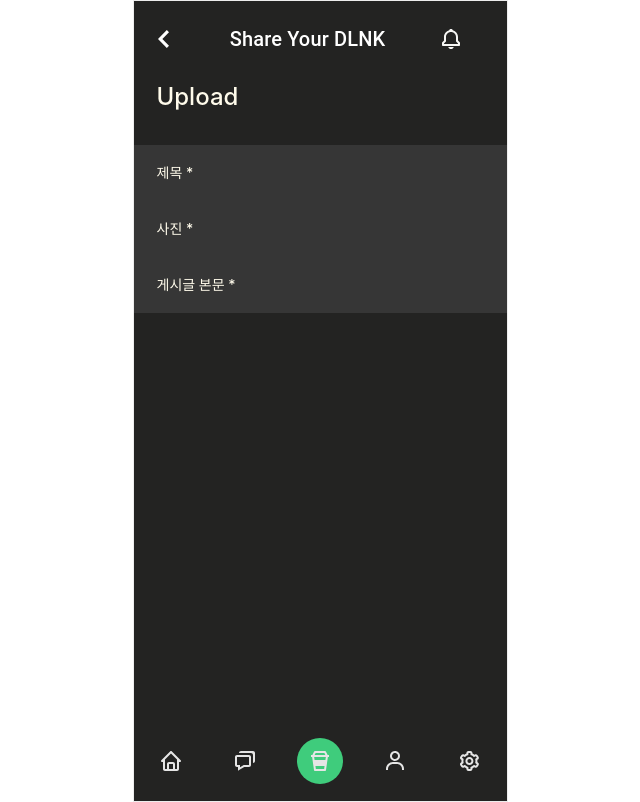
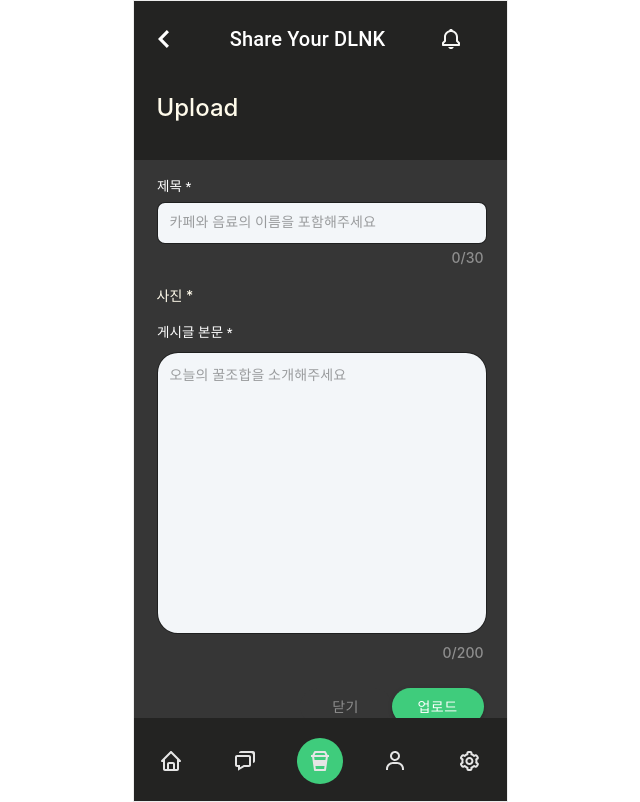
Before and after one commit to D-LINK-alpha/D-LINK-frontend, a React (Create React App) app: page /community/upload in a window 1280 px wide. Shown: the whole page, without its empty margins (320-960 px from the left). Built offline with nearby package versions, Linux system fonts and the light colour scheme.

Commit message:
feat: upload 페이지

```diff
--- a/src/App.css
+++ b/src/App.css
@@ -33,6 +33,7 @@
 }
 
 .App {
+    overflow: scroll;
     position: relative;
     @media screen and (min-width: 480px) {
         width: 375px;
@@ -44,8 +45,12 @@
     font-family: 'Inter', sans-serif;
     font-weight: 500;
     text-align: center;
-    overflow: scroll;
+
     border: 1px solid #EDEDED;
+}
+
+::-webkit-scrollbar{
+    display: none;
 }
 
 .App::-webkit-scrollbar{
@@ -58,8 +63,12 @@
     }
 }
 
-
 /*community 에서 이미지의 scroll bar 없애기 위한 커스텀 css*/
 .MuiBox-root.css-176kmp3::-webkit-scrollbar{
     display: none;
 }
+
+/*죄송...mui css 안 먹어서 이런 수를 써버렸어요*/
+.css-lwfuhk-MuiFormLabel-root-MuiInputLabel-root.Mui-focused {
+    color: white !important;
+}
--- /dev/null
+++ b/src/components/Input/communityInput.js
@@ -0,0 +1,73 @@
+import * as React from 'react';
+import { styled } from '@mui/material/styles';
+import InputBase from '@mui/material/InputBase';
+import InputLabel from '@mui/material/InputLabel';
+import FormControl from '@mui/material/FormControl';
+import PropTypes from 'prop-types';
+
+CommunityInput.propTypes = {
+  label: PropTypes.string.isRequired,
+  placeholder: PropTypes.string.isRequired,
+  multiline: PropTypes.bool,
+  rows: PropTypes.number,
+  borderRadius: PropTypes.number,
+  value: PropTypes.string.isRequired,
+  onChange: PropTypes.func.isRequired,
+};
+
+const BootstrapInput = styled(InputBase)(({ theme, borderRadius }) => ({
+  'label + &': {
+    marginTop: theme.spacing(3),
+    fontSize: 18,
+  },
+
+  '& .MuiInputBase-input': {
+    borderRadius: borderRadius,
+    position: 'relative',
+    backgroundColor: theme.palette.mode === 'light' ? '#F3F6F9' : '#1A2027',
+    border: '1px solid',
+    fontSize: 14,
+    width: '304px',
+    padding: '10px 12px',
+    color: 'inherit',
+    '&:focus': {
+      outline: 'none',
+      boxShadow: 'none',
+      borderColor: 'inherit',
+      color: 'black', // Set the desired focus color for input text
+    },
+  },
+}));
+
+function CommunityInput({
+  label,
+  placeholder,
+  multiline,
+  rows,
+  borderRadius,
+  value,
+  onChange,
+}) {
+  return (
+    <FormControl variant="standard">
+      <InputLabel
+        shrink
+        htmlFor="bootstrap-input"
+        sx={{ color: '#fff', fontSize: '18px' }}
+      >
+        {label}
+      </InputLabel>
+      <BootstrapInput
+        placeholder={placeholder}
+        id="bootstrap-input"
+        multiline={multiline}
+        rows={rows}
+        borderRadius={borderRadius}
+        value={value}
+        onChange={onChange}
+      />
+    </FormControl>
+  );
+}
+
+export default CommunityInput;
--- a/src/components/Profile/index.js
+++ b/src/components/Profile/index.js
@@ -1,14 +1,19 @@
 import * as React from 'react';
 import Avatar from '@mui/material/Avatar';
 import Stack from '@mui/material/Stack';
+import PropTypes from 'prop-types';
 
-export default function ProfileIcon() {
+ProfileIcon.propTypes = {
+  size: PropTypes.number.isRequired,
+};
+
+export default function ProfileIcon({ size }) {
   return (
     <Stack direction="row" spacing={2}>
       <Avatar
         alt="user"
         src="/assets/settings/user-solid.svg"
-        sx={{ width: 82, height: 82 }}
+        sx={{ width: size, height: size }}
       />
     </Stack>
   );
--- a/src/pages/CommunityPage/uploadPage.js
+++ b/src/pages/CommunityPage/uploadPage.js
@@ -1,32 +1,95 @@
 import Header from '../../components/Layout/Header/Header';
 import Footer from '../../components/Layout/Footer';
 import * as React from 'react';
-// import { Link } from 'react-router-dom';
+import Input from '../../components/Input/communityInput';
+import { useState } from 'react';
+import MuiButton from '../../components/Button/muiButton';
 
 export default function UploadPage() {
+  const [title, setTitle] = useState('');
+  const [content, setContent] = useState('');
+
+  const titleMaxLength = 30;
+  const contentMaxLength = 200;
+
+  const handleTitleChange = (event) => {
+    const inputValue = event.target.value;
+    if (inputValue.length <= titleMaxLength) {
+      setTitle(inputValue);
+    }
+  };
+
+  const handleContentChange = (event) => {
+    const inputValue = event.target.value;
+    if (inputValue.length <= contentMaxLength) {
+      setContent(inputValue);
+    }
+  };
+
   return (
-    <div>
+    <div className="bg-[#363636]">
       <Header title="Share Your DLNK" />
-      <div className="flex flex-col h-screen py-[64px]">
+      <div className="flex flex-col h-screen pt-[75px] pb-[83px]">
         <div className="overflow-auto scrollbar-hide">
-          <div className="flex space-x-0 justify-between pt-4 px-[23px] pb-8">
+          {/*페이지 제목*/}
+          <div className="flex space-x-0 justify-between pt-4 px-[23px] pb-8 bg-[#232322] h-[84px]">
             <p className="text-amber-50 text-2xl">Upload</p>
             <div className="flex justify-end"></div>
           </div>
 
-          <div className="w-full flex-col space-x-0 justify-center items-center bg-[#363636]">
-            <div className="flex px-[23px]">
-              <p className="text-sm text-amber-50 py-[18px]">제목 *</p>
+          {/*제목*/}
+          <div className="w-full flex-col space-x-0 justify-between items-center bg-[#363636]">
+            <div className="flex-col px-[23px] text-start pt-[18px] ">
+              <Input
+                label="제목 *"
+                placeholder="카페와 음료의 이름을 포함해주세요"
+                borderRadius={8}
+                value={title}
+                onChange={handleTitleChange}
+              />
+              <div className="text-[#8E8E8E] flex justify-end mt-1">
+                <p className="text-sm">
+                  {title.length}/{titleMaxLength}
+                </p>
+              </div>
             </div>
-            <div className="flex px-[23px]">
-              <p className="text-sm text-amber-50 py-[18px]">사진 *</p>
+
+            {/*사진 추가*/}
+            <div className="flex-col px-[23px] text-start">
+              <div className="py-[18px]">
+                <p className="text-sm text-amber-50">사진 *</p>
+              </div>
             </div>
-            <div className="flex px-[23px]">
-              <p className="text-sm text-amber-50 py-[18px]">게시글 본문 *</p>
+
+            {/*게시글 본문*/}
+            <div className="flex-col px-[23px] text-start">
+              <Input
+                label="게시글 본문 *"
+                placeholder="오늘의 꿀조합을 소개해주세요"
+                multiline
+                rows={10}
+                borderRadius={21}
+                value={content}
+                onChange={handleContentChange}
+              />
+              <div className="text-[#8E8E8E] flex justify-end mt-1">
+                <p className="text-sm">
+                  {content.length}/{contentMaxLength}
+                </p>
+              </div>
+            </div>
+            {/*닫기 업로드 버튼*/}
+            <div className="px-[23px] flex pt-[25px] pb-[25px] justify-end">
+              <MuiButton
+                className="w-[92Px] h-[37px] rounded-3xl bg-[#363636] text-sm shadow-none text-[#8E8E8E]"
+                text="닫기"
+              />
+              <MuiButton
+                className="w-[92Px] h-[37px] rounded-3xl bg-[#3FCC7C] text-sm"
+                text="업로드"
+              />
             </div>
           </div>
-
-          <div className="px-[23px] flex justify-center pt-[81px]"></div>
         </div>
       </div>
       <Footer />
--- a/src/pages/SettingPage/index.js
+++ b/src/pages/SettingPage/index.js
@@ -19,12 +19,13 @@ export default function SettingPage() {
           <div className="flex bg-[#363636] h-[205px] justify-center">
             <div className="flex flex-col justify-center items-center">
               <div className="pb-[29px]">
-                <Profile />
+                <Profile size={82} />
               </div>
               <div className="flex pl-5">
                 <input
                   placeholder="닉네임"
-                  className="bg-transparent text-lg w-[98px] font-medium focus:outline-none border-b-[1px] border-solid border-b-white text-center"
+                  value="김쿠민"
+                  className="text-amber-50 bg-transparent text-lg w-[98px] font-medium focus:outline-none border-b-[1px] border-solid border-b-white text-center"
                 />
                 <div className="self-center">
                   <Pencil />
@@ -34,7 +35,7 @@ export default function SettingPage() {
           </div>
 
           <div className="flex space-x-0 pt-4 px-[35px]">
-            <p className="text-amber-50 text-2xl">Settings</p>
+            <p className="text-amber-50 text-2xl">Setting</p>
           </div>
 
           <div className="flex flex-col px-[23px] justify-between max-h-[440px] pt-[29px] gap-6">
```
Also changed, not shown: src/components/Image/image.js (+13 -0 lines), src/pages/CommunityPage/index.js (+82 -18 lines).
